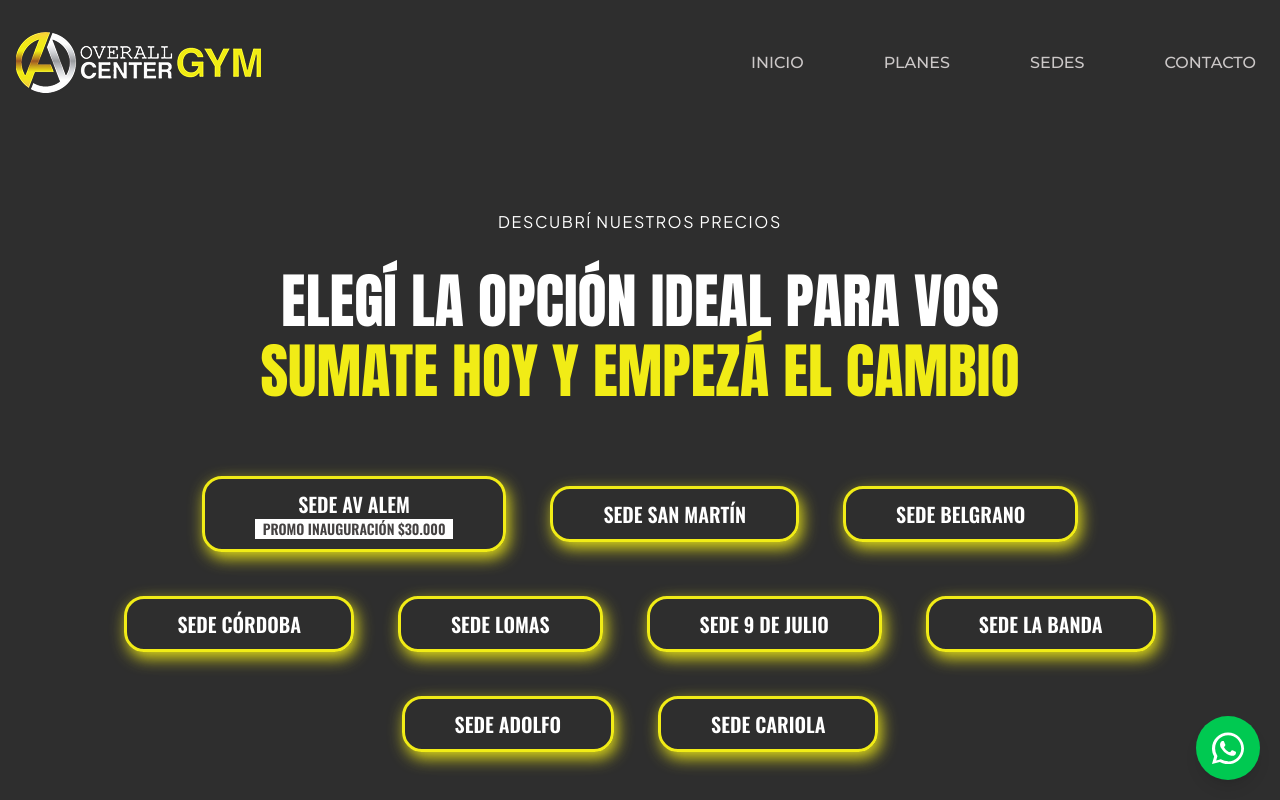
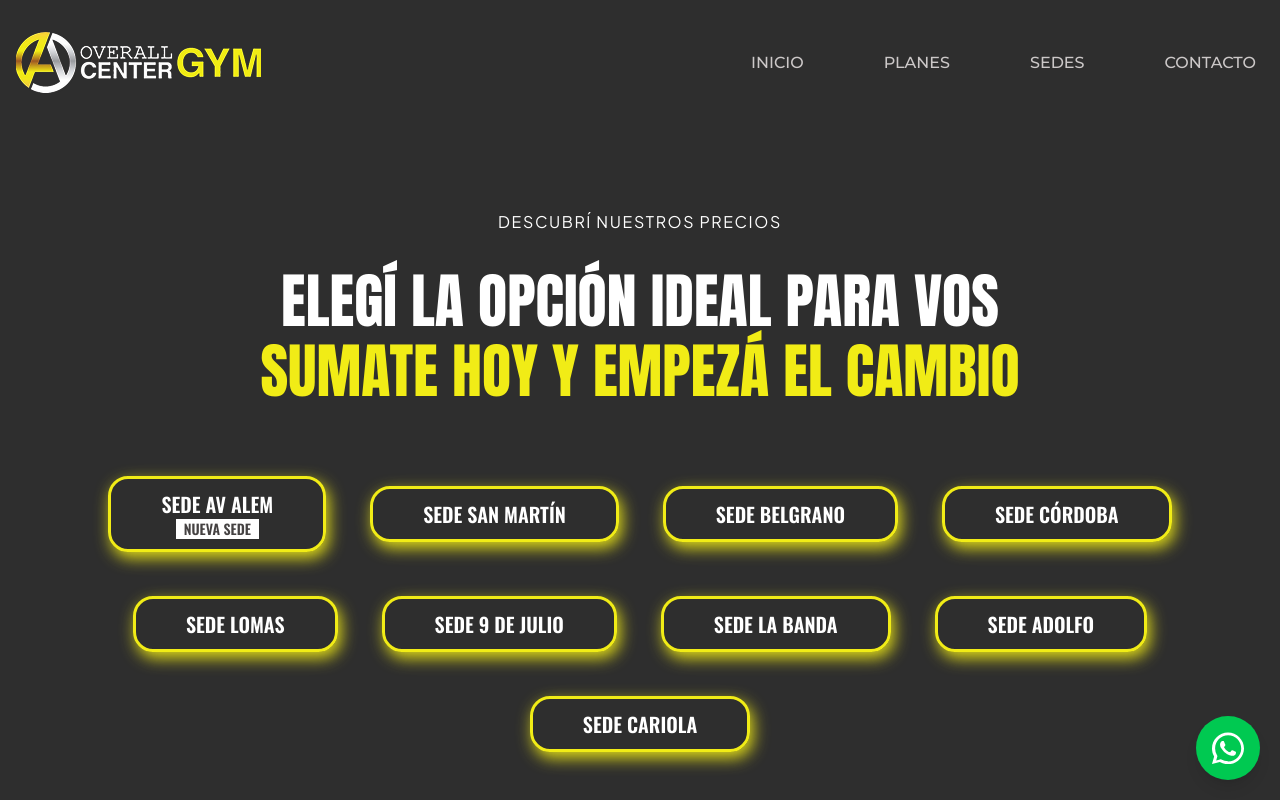
Before and after one commit to ezequielgimenez/overall-center-gym, a Next.js app: page /precios in a window 1280 px wide. Shown: the top 800 px of the page. Built offline with nearby package versions, Linux system fonts and the light colour scheme.

Commit message:
edit prices alem

```diff
--- a/src/app/components/Prices.tsx
+++ b/src/app/components/Prices.tsx
@@ -4,9 +4,9 @@ const sedes = [
   {
     id: 1,
     nombre: "SEDE AV ALEM",
-    preventa: "PROMO INAUGURACIÓN $30.000",
+    preventa: "NUEVA SEDE",
     precios: {
-      mensual: "$30.000",
+      mensual: "$48.000",
       plus: "$54.000",
       trimestral: "$132.000",
       semestral: "$228.000",
--- a/src/lib/planes.ts
+++ b/src/lib/planes.ts
@@ -4,7 +4,7 @@ export const sedes = [
     nombre: "SEDE AV ALEM",
     preventa: "PROMO INAUGURACIÓN $30.000",
     precios: {
-      mensual: 30000,
+      mensual: 48000,
       plus: 54000,
       trimestral: 132000,
       semestral: 228000,
```
